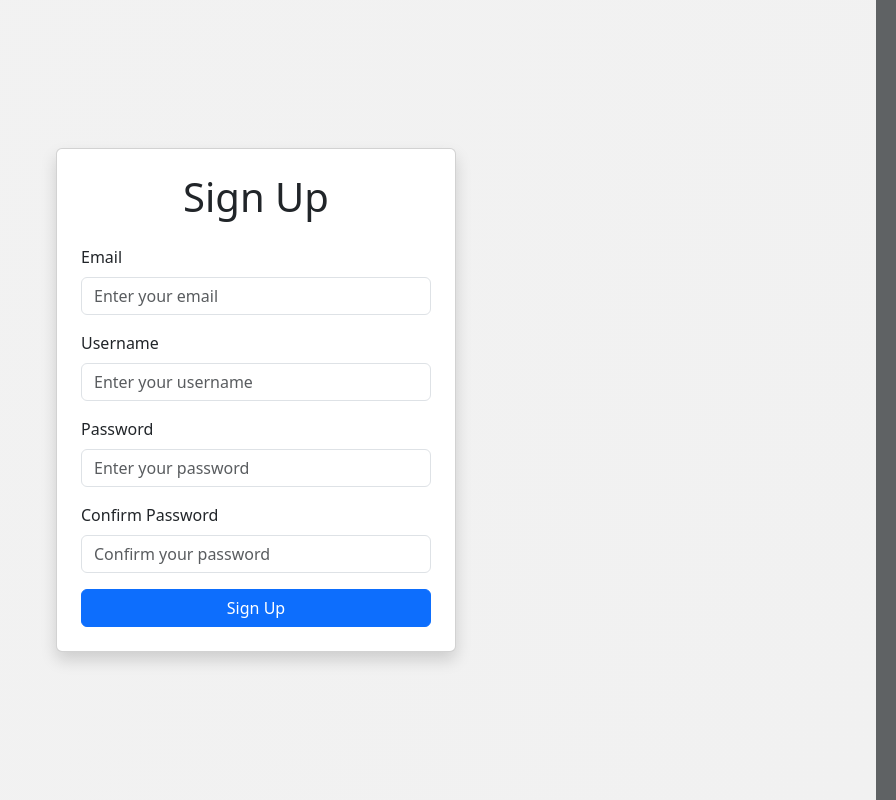
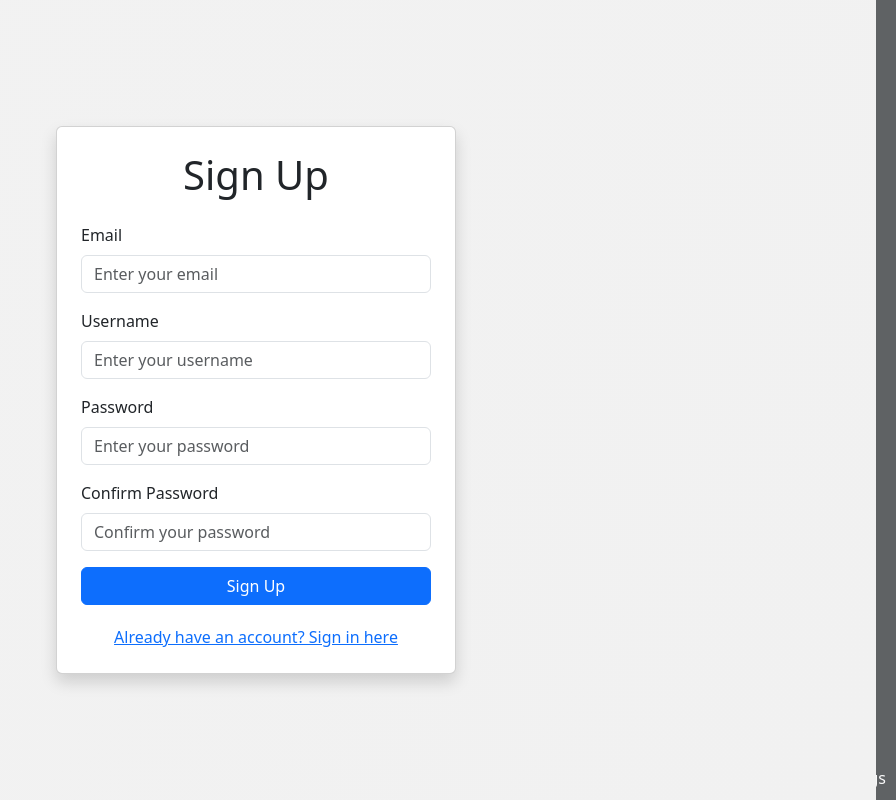
Before and after one commit to Brooklyn-STEAM/10046-Integrating-Artificial-Intelligence-In-Aid-of-Rush-Hour-Commutes, a Flask app: page /signup in a window 1280 px wide. Shown: the whole page, without its empty margins (384-1280 px from the left). Run offline with Flask 3, Linux system fonts and the light colour scheme.

Commit message:
made lots of changes

```diff
--- a/templates/components/navbar.html.jinja
+++ b/templates/components/navbar.html.jinja
@@ -4,6 +4,7 @@
   <meta charset="UTF-8">
   <meta name="viewport" content="width=device-width, initial-scale=1.0">
   <link href="https://cdn.jsdelivr.net/npm/bootstrap@5.3.0-alpha1/dist/css/bootstrap.min.css" rel="stylesheet">
+  <link rel="stylesheet" href="https://cdnjs.cloudflare.com/ajax/libs/font-awesome/6.0.0/css/all.min.css">
   <style>
     .right-navbar {
       position: fixed;
@@ -43,17 +44,44 @@
       margin: 5px 0;
     }
 
-    .right-navbar .d-flex {
-      display: none;
-      padding: 10px;
+    .right-navbar .dropdown-menu {
+      background-color: #343a40;
+      border: none;
+      display: none; /* Hide dropdown by default */
     }
 
-    .right-navbar:hover .d-flex {
-      display: flex;
+    .right-navbar .dropdown-item {
+      color: white;
+    }
+
+    .right-navbar .dropdown-item:hover {
+      background-color: #495057;
+    }
+
+    /* CSS-only dropdown */
+    .right-navbar .dropdown:hover .dropdown-menu {
+      display: block; /* Show dropdown on hover */
+    }
+
+    .settings-button {
+      position: absolute;
+      bottom: 10px;
+      right: 10px;
+      color: white;
+      cursor: pointer;
+    }
+
+    .settings-button a {
+      color: white;
+      text-decoration: none;
+    }
+
+    .settings-button a:hover {
+      color: #ddd;
     }
   </style>
 </head>
-</html>
+<body>
   <nav class="navbar navbar-dark bg-dark fixed-top right-navbar">
     <div class="container-fluid">
       <a class="navbar-brand" href="/">ClearPath</a>
@@ -71,19 +99,31 @@
               <a class="nav-link" aria-current="page" href="/signin">Sign In</a>
             </li>
           {% endif %}
-          <li class="nav-item">
-            <a class="nav-link" href="#">Favorites</a>
-          </li>
-          <li class="nav-item">
-            <a class="nav-link" href="#">School</a>
-          </li>
-          <li class="nav-item">
-            <a class="nav-link" href="#">Work</a>
-          </li>
-          <li class="nav-item">
-            <a class="nav-link" href="#">Home</a>
+          <li class="nav-item dropdown">
+            <a class="nav-link dropdown-toggle" href="#" id="favoritesDropdown" role="button">
+              Favorites
+            </a>
+            <ul class="dropdown-menu" aria-labelledby="favoritesDropdown">
+              <li><a class="dropdown-item" href="#">Work</a></li>
+              <li><a class="dropdown-item" href="#">School</a></li>
+              <li><a class="dropdown-item" href="#">Home</a></li>
+              <li><a class="dropdown-item" href="#">Saved</a></li>
+            </ul>
           </li>
         </ul>
       </div>
+      <div class="settings-button">
+        {% if current_user.is_authenticated %}
+          <a href="/settings">
+            <i class="fas fa-cog"></i> Settings
+          </a>
+        {% else %}
+          <a href="/signup">
+            <i class="fas fa-cog"></i> Settings
+          </a>
+        {% endif %}
+      </div>
     </div>
   </nav>
+</body>
+</html>
--- a/templates/signup.html.jinja
+++ b/templates/signup.html.jinja
@@ -18,9 +18,15 @@
             border-radius: 10px;
             padding: 40px;
             width: 600px;
+            position: relative;
+
         }
         .form-container {
             margin-top: 50px;
+        }
+        .create-account-link {
+            text-align: center;
+            margin-top: 20px;
         }
     </style>
 </head>
@@ -60,6 +66,9 @@
 
                 <button type="submit" class="btn btn-primary w-100">Sign Up</button>
             </form>
+            <div class="create-account-link">
+                <a href="/signin">Already have an account? Sign in here</a>
+            </div>
         </div>
     </div>
 
```
Also changed, not shown: templates/homepage.html.jinja (+16 -5 lines), templates/signin.html.jinja (+9 -0 lines). Lines whose indentation alone changed are shown as unchanged.
